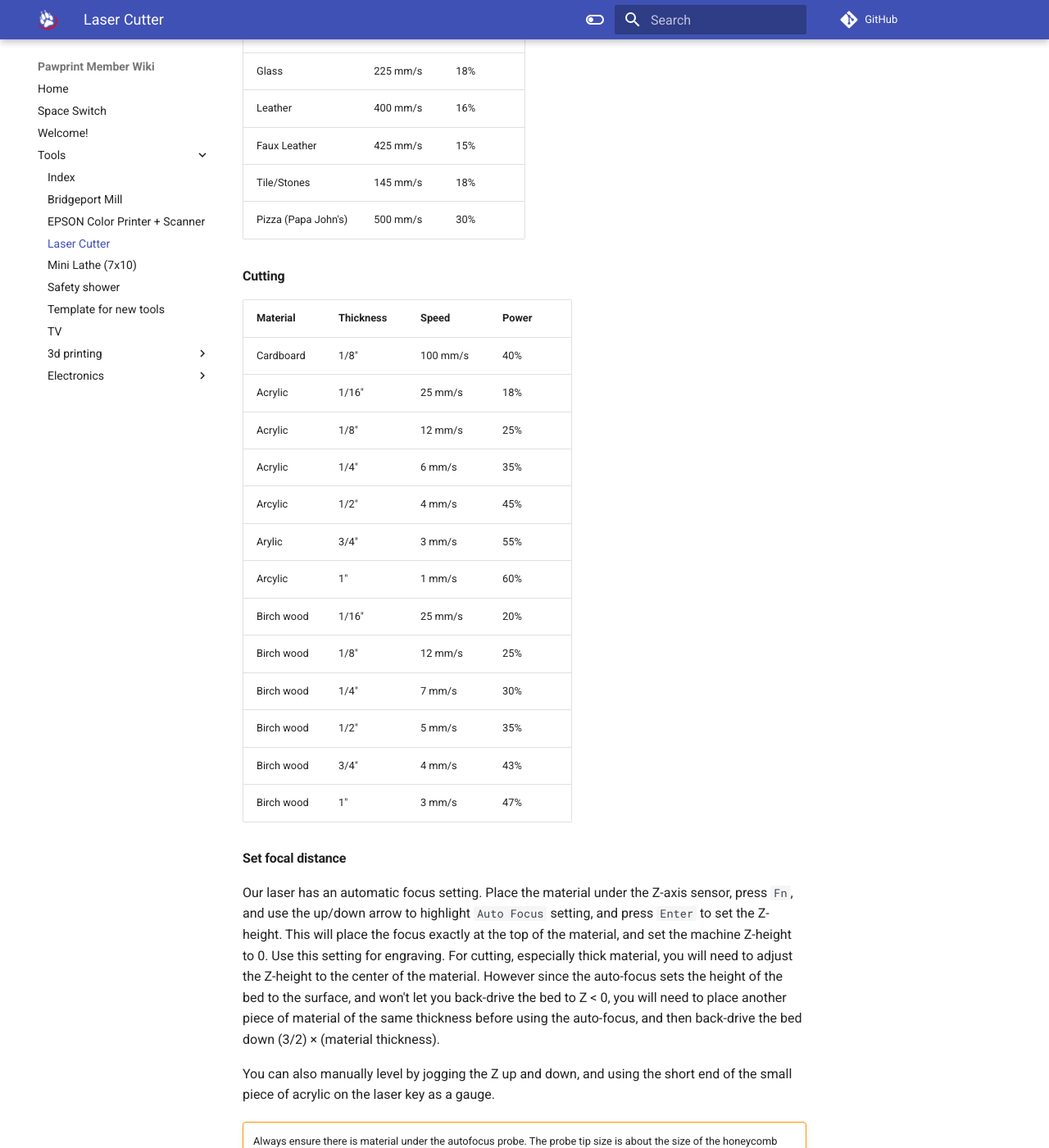
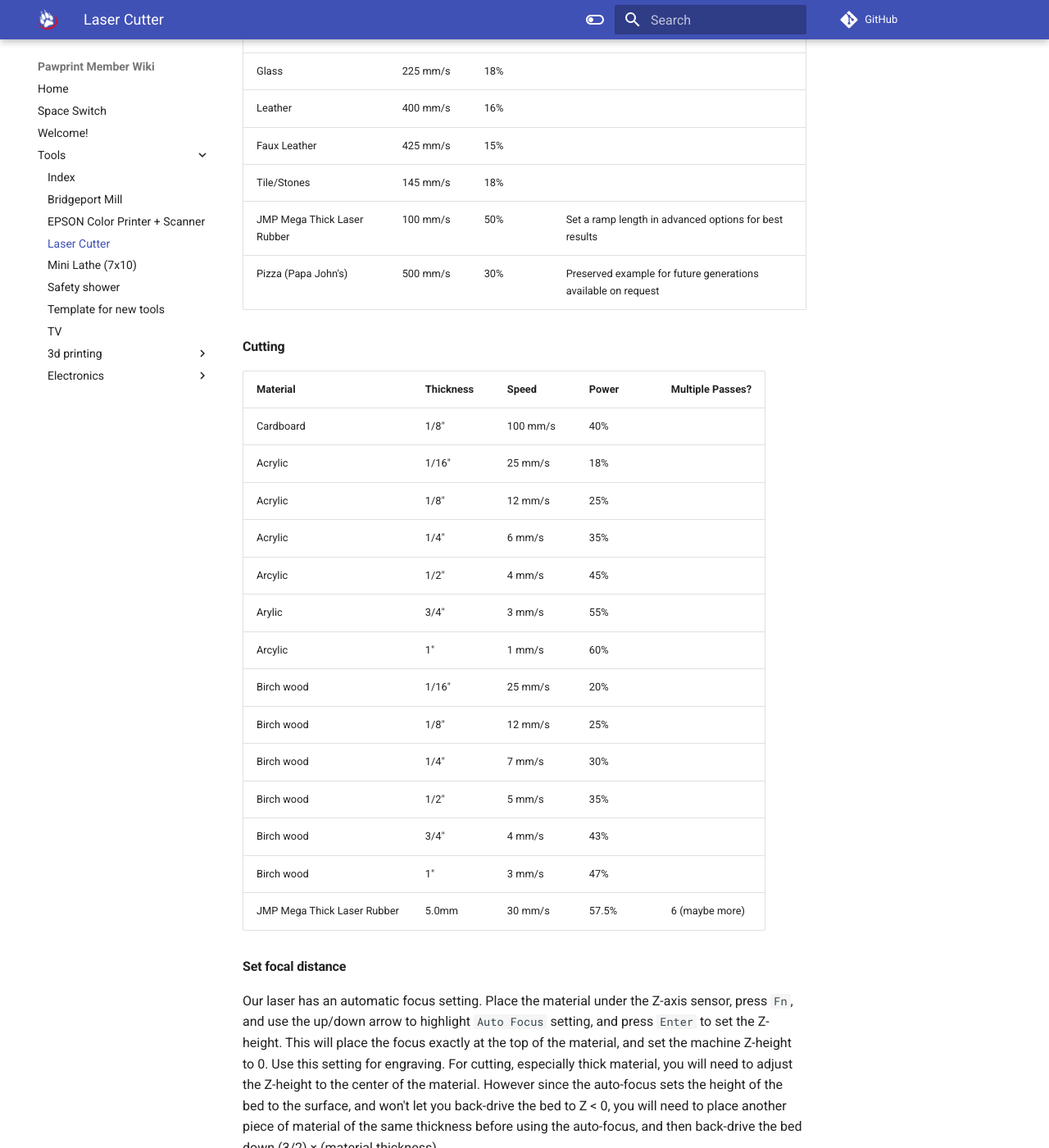
Before and after one commit to PawprintPrototyping/pawprintprototyping.github.io, an MkDocs documentation site: the page built from docs/tools/laser.md, in a window 1280 px wide and 1400 px high, scrolled down 3227 px. Shown: the whole window at 82% size. Built offline with MkDocs 1.6.1 and Material for MkDocs 9.7.7, drawn with Linux system fonts in a browser that asks for light colours; comment, search, counter and statistics services are not loaded.

Commit message:
Add Mega Laser Rubber

```diff
--- a/docs/tools/laser.md
+++ b/docs/tools/laser.md
@@ -99,33 +99,35 @@ Select an appropriate power and speed for the material you are cutting.  Here ar
 
 #### Engraving
 
-|Material  |  Speed  |  Power  |
-|----------|---------|---------|
-|Clear Acrylic| 325 mm/s | 18% |
-|Wood| 200 mm/s | 19%  |
-|Glass| 225 mm/s | 18% |
-|Leather| 400 mm/s | 16% |
-|Faux Leather| 425 mm/s | 15% |
-|Tile/Stones|  145 mm/s | 18% |
-|Pizza (Papa John's)| 500 mm/s | 30% |
+|Material  |  Speed  |  Power  | Notes |
+|----------|---------|---------|-------|
+|Clear Acrylic| 325 mm/s | 18% ||
+|Wood| 200 mm/s | 19%  ||
+|Glass| 225 mm/s | 18% ||
+|Leather| 400 mm/s | 16% ||
+|Faux Leather| 425 mm/s | 15% ||
+|Tile/Stones|  145 mm/s | 18% ||
+|JMP Mega Thick Laser Rubber| 100 mm/s | 50% | Set a ramp length in advanced options for best results |
+|Pizza (Papa John's)| 500 mm/s | 30% | Preserved example for future generations available on request |
 
 #### Cutting
 
-| Material    | Thickness | Speed  | Power |
-|-------------|-----------|--------|-------|
-| Cardboard   | 1/8"      | 100 mm/s|40%  |
-| Acrylic     | 1/16"     | 25 mm/s| 18%   |
-| Acrylic     | 1/8"      | 12 mm/s| 25%   |
-| Acrylic     | 1/4"      | 6 mm/s | 35%   |
-| Arcylic     | 1/2"      | 4 mm/s | 45%   |
-| Arylic      | 3/4"      | 3 mm/s | 55%   |
-| Arcylic     | 1"        | 1 mm/s | 60%   |
-| Birch wood  | 1/16"     | 25 mm/s| 20%   |
-| Birch wood  | 1/8"      | 12 mm/s| 25%   |
-| Birch wood  | 1/4"      | 7 mm/s | 30%   |
-| Birch wood  | 1/2"      | 5 mm/s | 35%   |
-| Birch wood  | 3/4"      | 4 mm/s | 43%   |
-| Birch wood  | 1"        | 3 mm/s | 47%   |
+| Material                    | Thickness | Speed    | Power | Multiple Passes? |
+|-----------------------------|-----------|----------|-------|------------------|
+| Cardboard                   | 1/8"      | 100 mm/s | 40%   |                  |
+| Acrylic                     | 1/16"     | 25 mm/s  | 18%   |                  |
+| Acrylic                     | 1/8"      | 12 mm/s  | 25%   |                  |
+| Acrylic                     | 1/4"      | 6 mm/s   | 35%   |                  |
+| Arcylic                     | 1/2"      | 4 mm/s   | 45%   |                  |
+| Arylic                      | 3/4"      | 3 mm/s   | 55%   |                  |
+| Arcylic                     | 1"        | 1 mm/s   | 60%   |                  |
+| Birch wood                  | 1/16"     | 25 mm/s  | 20%   |                  |
+| Birch wood                  | 1/8"      | 12 mm/s  | 25%   |                  |
+| Birch wood                  | 1/4"      | 7 mm/s   | 30%   |                  |
+| Birch wood                  | 1/2"      | 5 mm/s   | 35%   |                  |
+| Birch wood                  | 3/4"      | 4 mm/s   | 43%   |                  |
+| Birch wood                  | 1"        | 3 mm/s   | 47%   |                  |
+| JMP Mega Thick Laser Rubber | 5.0mm     | 30 mm/s  | 57.5% | 6 (maybe more)   |
 
 
 #### Set focal distance
```
